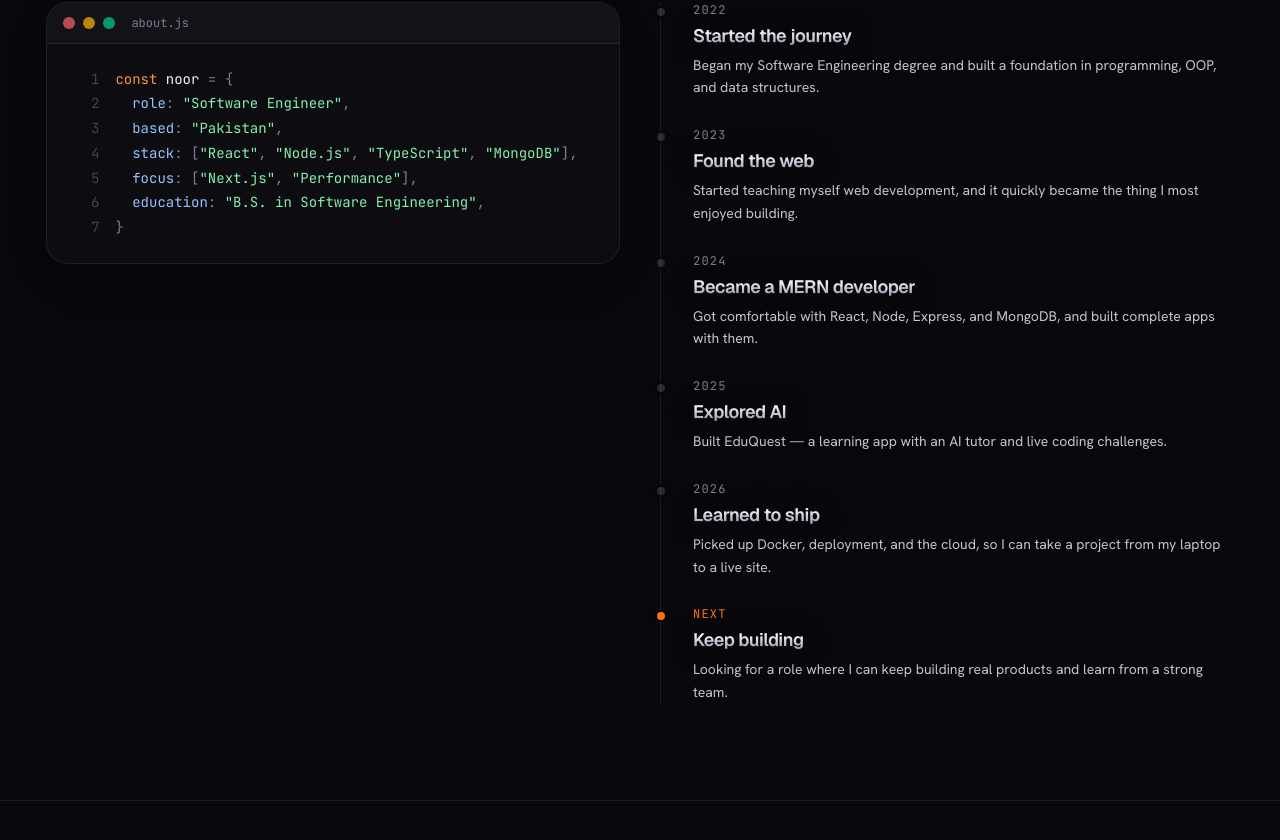
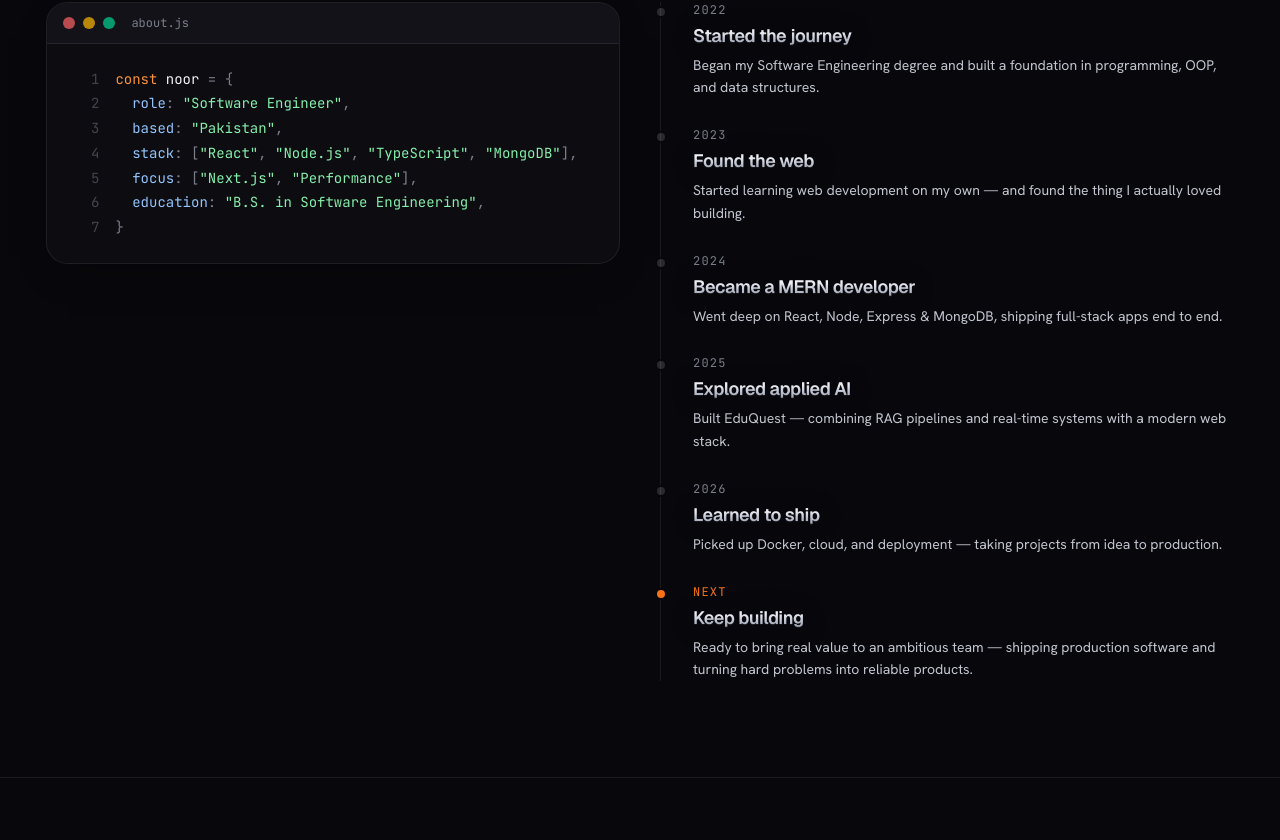
Before and after one commit to noor-ulhassan/My-Portfolio, a Next.js app: page / in a window 1280 px wide. Shown: the part 1600-2440 px from the top of the page. Built offline with nearby package versions, Linux system fonts and the light colour scheme; no server answers.

Commit message:
Resume Download

```diff
--- a/src/components/sections/resume-cta.tsx
+++ b/src/components/sections/resume-cta.tsx
@@ -27,7 +27,7 @@ export function ResumeCta() {
               <ActionLink
                 href={profile.resumeUrl}
                 variant="primary"
-                download
+                download="noor-ul-hassan.pdf"
                 arrow={false}
                 className="px-7 py-3.5 text-base"
               >
--- a/src/components/site-nav.tsx
+++ b/src/components/site-nav.tsx
@@ -130,7 +130,7 @@ export function SiteNav() {
           <div className="flex items-center gap-2">
             <a
               href={profile.resumeUrl}
-              download
+              download="noor-ul-hassan.pdf"
               className="link-underline hidden text-sm text-accent transition-colors hover:text-accent-soft sm:inline-block"
             >
               Resume
@@ -201,7 +201,7 @@ export function SiteNav() {
               >
                 <a
                   href={profile.resumeUrl}
-                  download
+                  download="Noor ul Hassan.pdf"
                   onClick={closeMenu}
                   className="flex items-baseline gap-4 py-3 font-display text-5xl font-semibold tracking-tight text-accent transition-colors hover:text-accent-soft"
                 >
--- a/src/content/site.ts
+++ b/src/content/site.ts
@@ -21,7 +21,7 @@ export const profile = {
   available: true,
   email: "noorulhassan01.dev@gmail.com",
   /** Put your resume PDF in /public and point here. */
-  resumeUrl: "/noor-ul-hassan-resume.pdf",
+  resumeUrl: "/noor-ul-hassan.pdf",
 } as const;
 
 export type SocialLink = {
@@ -70,7 +70,7 @@ export const projects: Project[] = [
     links: { live: "https://example.com", repo: "https://github.com/your-handle/ledgerly" },
     featured: true,
   },
-  {
+ /* {
     title: "Convo",
     meta: "Realtime app · 2023",
     description:
@@ -106,10 +106,10 @@ export const projects: Project[] = [
     ],
     tech: ["Next.js", "ClickHouse", "D3", "Docker"],
     links: { live: "https://example.com", repo: "https://github.com/your-handle/pulse" },
-  },
+  },*/
 ];
 
-/* --------------------------------------------------------------------------- */
+
 
 export type SkillGroup = { label: string; items: string[] };
 
@@ -144,31 +144,31 @@ export const journey: JourneyEntry[] = [
     year: "2023",
     title: "Found the web",
     description:
-      "Started teaching myself web development, and it quickly became the thing I most enjoyed building.",
+      "Started learning web development on my own — and found the thing I actually loved building.",
   },
   {
     year: "2024",
     title: "Became a MERN developer",
     description:
-      "Got comfortable with React, Node, Express, and MongoDB, and built complete apps with them.",
+      "Went deep on React, Node, Express & MongoDB, shipping full-stack apps end to end.",
   },
   {
     year: "2025",
-    title: "Explored AI",
+    title: "Explored applied AI",
     description:
-      "Built EduQuest — a learning app with an AI tutor and live coding challenges.",
+      "Built EduQuest — combining RAG pipelines and real-time systems with a modern web stack.",
   },
   {
     year: "2026",
     title: "Learned to ship",
     description:
-      "Picked up Docker, deployment, and the cloud, so I can take a project from my laptop to a live site.",
+      "Picked up Docker, cloud, and deployment — taking projects from idea to production.",
   },
   {
     year: "Next",
     title: "Keep building",
     description:
-      "Looking for a role where I can keep building real products and learn from a strong team.",
+      "Ready to bring real value to an ambitious team — shipping production software and turning hard problems into reliable products.",
     current: true,
   },
 ];
```
Also changed, not shown: 1 other file (tests, documents, lock files or other folders).
